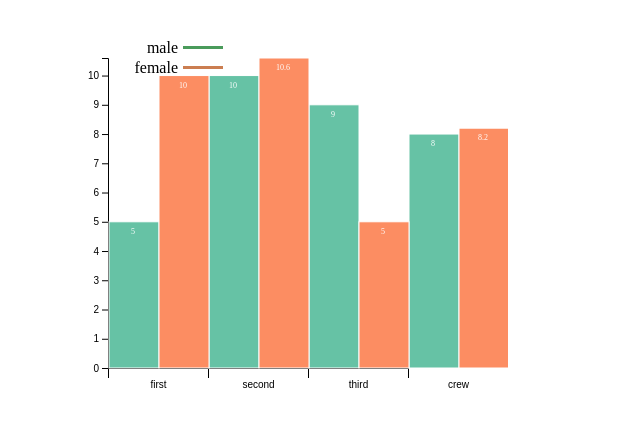
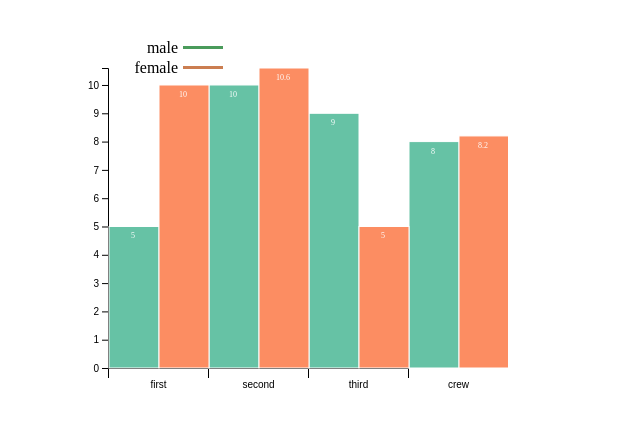
Before and after one commit to MOOMSKY/liang.github.io, a plain HTML site: page index.html in a window 1280 px wide. Shown: the whole page, without its empty margins (0-640 px from the left). Drawn offline with nearby package versions, Linux system fonts and the light colour scheme.

Commit message:
Update index.html

```diff
--- a/index.html
+++ b/index.html
@@ -33,7 +33,7 @@
 			var width = 500,
 				height = 400,
 				padding = {
-					top: 50,
+					top: 60,
 					right: 40,
 					bottom: 40,
 					left: 40
```
